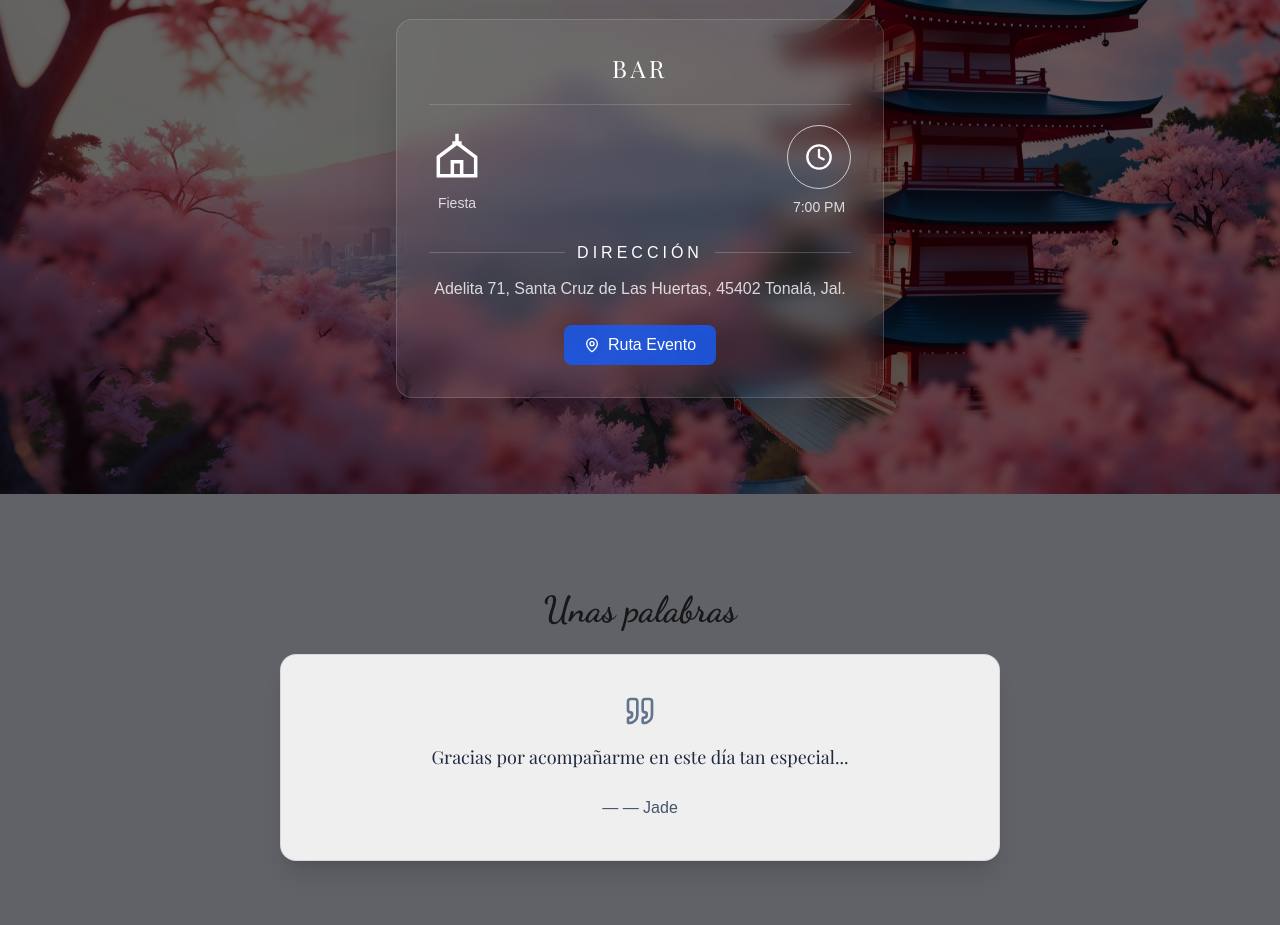
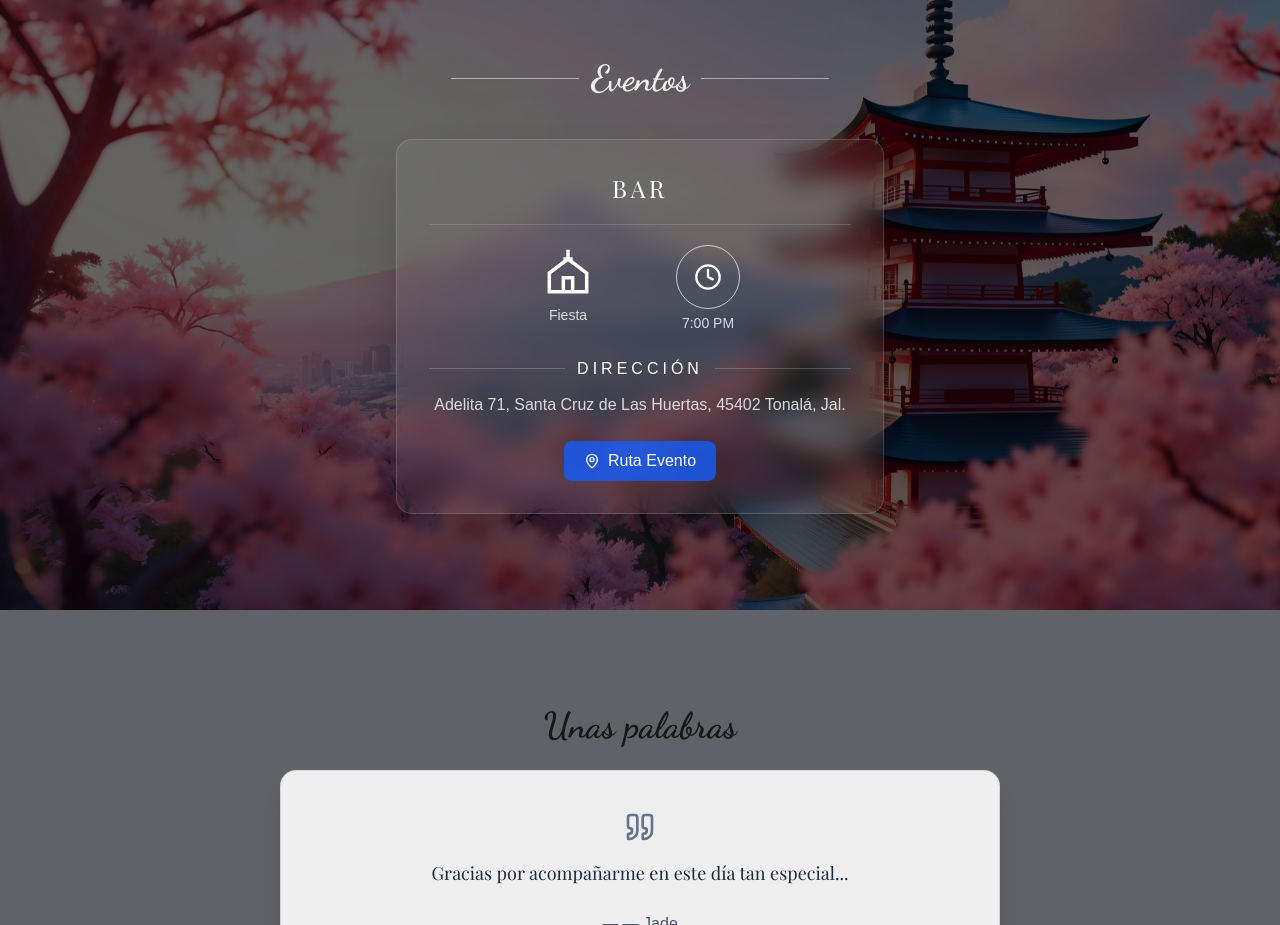
Before and after one commit to OmarAguilar43/Invitation-V1, a Next.js app: page / in a window 1280 px wide. Shown: the part 1520-2445 px from the top of the page. Built offline with nearby package versions, Linux system fonts and the light colour scheme.

Commit message:
carrusel updated v2

```diff
--- a/app/components/EventsSection.tsx
+++ b/app/components/EventsSection.tsx
@@ -60,13 +60,13 @@ export default function EventsSection({ bgImage="/bg2.jpg", items }: Props) {
 
                 <div className="my-5 h-px bg-white/15" />
 
-                <div className="flex items-center justify-between">
-                  <div className="flex flex-col items-center gap-2">
+                <div className="flex justify-center gap-20">
+                  <div className="flex flex-col items-center gap-1">
                     {ev.leftIcon ?? <ChapelIcon />}
                     <p className="text-white/80 text-sm">{ev.subtitle}</p>
                   </div>
 
-                  <div className="flex flex-col items-center gap-2">
+                  <div className="flex flex-col items-center gap-1">
                     <div className="flex items-center justify-center w-16 h-16 rounded-full border border-white/70">
                       <Clock className="w-7 h-7 text-white" />
                     </div>
--- a/app/components/Hero.tsx
+++ b/app/components/Hero.tsx
@@ -23,7 +23,7 @@ export default function Hero({
   bgImage = "/bg-hero.jpg",
 }: Props) {
   return (
-    <section className="relative h-[85vh] w-full overflow-hidden">
+    <section className="relative h-[100vh] w-full overflow-hidden">
       {/* Fondo */}
       <Image
         src={bgImage}
```
